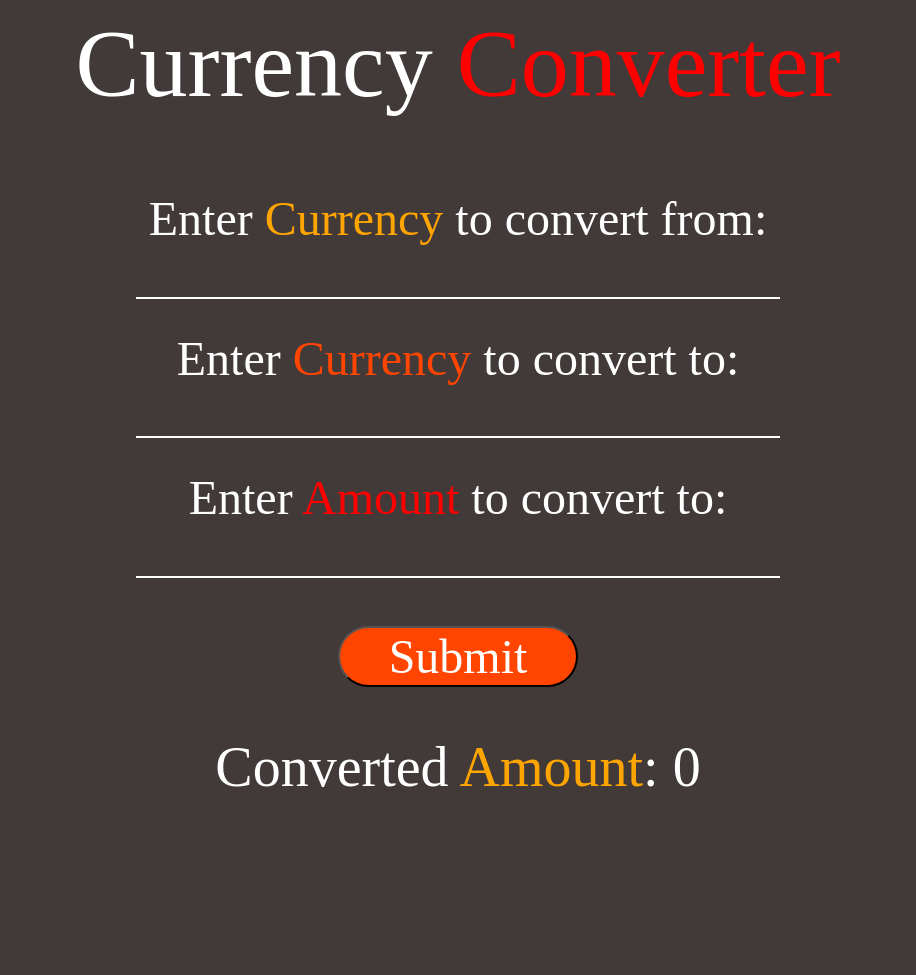
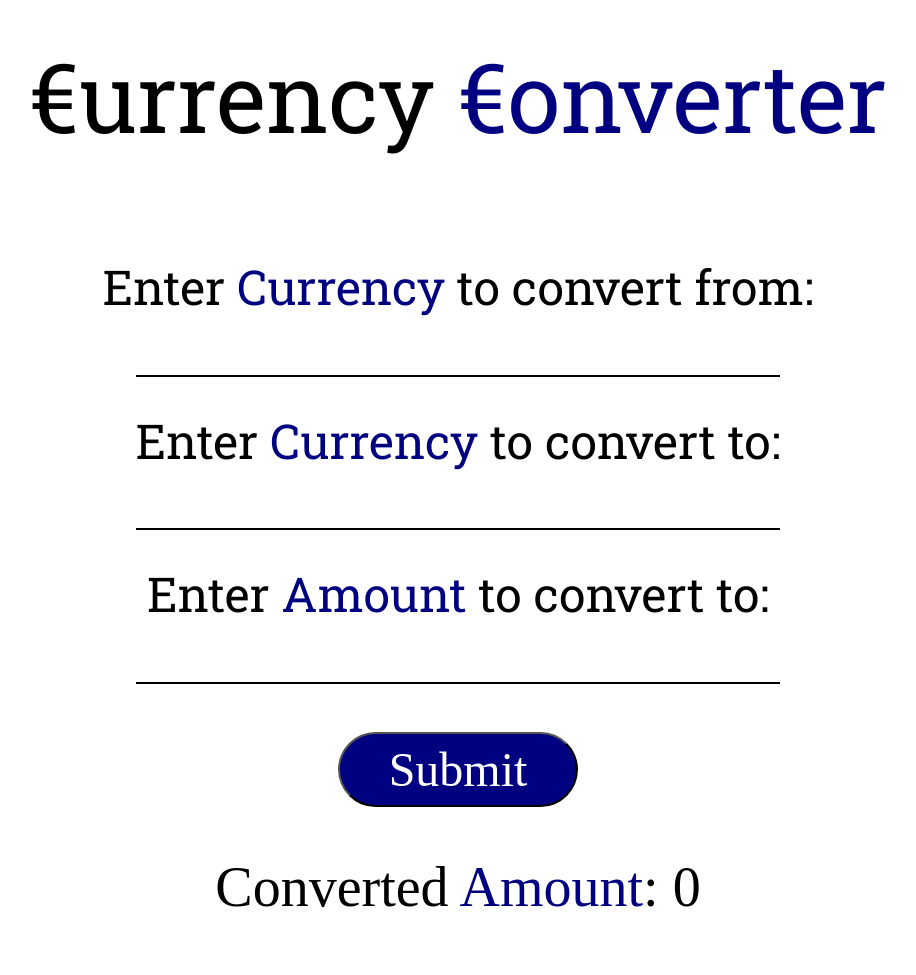
Before and after one commit to ArhaanB24/Currencyconverter, a Flask app: page / in a window 1280 px wide. Shown: the whole page, without its empty margins (182-1098 px from the left). Before the commit the page ends 787 px from the top, so only its background shows below. Run offline with Flask 3, Linux system fonts and the light colour scheme; parts of the project's set-up code (start-up, migrations or seed data) failed here and were passed over.

Commit message:
changed css
a

```diff
--- a/currency converter/static/style.css
+++ b/currency converter/static/style.css
@@ -1,9 +1,11 @@
+@import url('https://fonts.googleapis.com/css2?family=Roboto+Slab&display=swap');
+
 body {
-    background-color: rgb(66, 57, 57);
+    background-color: white;
     background-repeat: no-repeat;
     background-size: 100% 150%;
-    overflow: hidden;
-    color: white;
+    color: black;
+    font-family: 'Roboto Slab', serif;
 }
 *:focus {
     outline: none;
@@ -11,12 +13,10 @@ body {
 #heading {
     text-align: center;
     font-size: 6rem;
-    font-family: Agency FB;
 }
 #form{
     text-align: center;
     font-size: 3rem;
-    font-family: Agency FB;
 }
 input{
     width: 40rem;
@@ -24,32 +24,35 @@ input{
     margin-bottom: 2rem;
     background: transparent;
     border: none;
-    border-bottom:2px solid white ;
+    border-bottom:2px solid black ;
     font-size: 2rem;
-    color: white;
+    color: black;
 }
 .inpt{
     background: transparent;
     border: none;
-    border-bottom:2px solid white ;
+    border-bottom:2px solid black ;
     font-size: 2rem;
-    color: white;
+    color: black;
 }
 button{
     width:15rem;
-    background-color: orangered;
+    background-color: navy;
     font-family: Agency FB;
     font-size: 3rem;
     color:white;
     border-radius:50px;
     margin-top: 1rem;
+    padding-top: 0.5rem;
+    padding-bottom: 0.5rem;
 }
 #ans{
     text-align: center;
-    font-family: Agency FB;
+    font-family: 'Lucida Calligraphy';
     font-size: 3.5rem;
     margin-top: 3rem;
 }
 .flash{
-    font-size: 1rem;
+    font-size: 3rem;
+    color:red
 }
--- a/currency converter/templates/index.html
+++ b/currency converter/templates/index.html
@@ -1,19 +1,24 @@
+
 <!DOCTYPE html>
 <html lang="en">
+
 <head>
-    <meta charset="UTF-8">
-    <meta name="viewport" content="width=device-width, initial-scale=1.0">
     <title>Currency Converter</title>
     <link rel="stylesheet" href="{{ url_for('static',filename='style.css') }}">
 </head>
+<style>
+    #heading{
+        margin-top: 2rem;
+    }
+</style>
+
 <body>
     <center>
-    <span id="heading">Currency </span><span id="heading" style="color:red">Converter</span></center><br><br><br><br>
+        <p id="heading">€urrency <span id="heading" style="color:navy">€onverter</span></p>
+    </center>
     <div id="form">
-
-
         <form action="" method="post">
-            <label id="from" for="first">Enter <span style="color: orange">Currency</span> to convert from:<br>
+            <label id="from" for="first">Enter <span style="color: navy">Currency</span> to convert from:<br>
                 <datalist id="first" name="first">
                     {% for x in curr_lst %}
                     <option value="{{x}}">{{x}}</option>
@@ -22,7 +27,7 @@
                 <input autocomplete="on" list="first" name="first" id="first">
             </label>
             <br>
-            <label id="to" for="first">Enter <span style="color: orangered">Currency</span> to convert to:<br>
+            <label id="to" for="first">Enter <span style="color: navy">Currency</span> to convert to:<br>
                 <datalist id="second" name="second">
                     {% for x in curr_lst %}
                     <option value="{{x}}">{{x}}</option>
@@ -31,15 +36,15 @@
                 <input autocomplete="on" list="second" id="second" name="second">
             </label>
             <br>
-            <label id="convert" for="amount">Enter <span style="color: red">Amount</span> to convert to:<br>
+            <label id="convert" for="amount">Enter <span style="color: navy">Amount</span> to convert to:<br>
                 <input type="text" name="amount" id="amount" class="inpt" autocomplete="off"><br>
             </label>
             {% with messages = get_flashed_messages() %}
             {% if messages %}
-                <span class="flash">
+            <span class="flash">
                 <center>
-                {% for message in messages %}
-                {{ message }}
+                    {% for message in messages %}
+                    {{ message }}
                 </center>
                 {% endfor %}
             </span>
@@ -49,7 +54,7 @@
         </form>
     </div>
 
-    <p id="ans">Converted <span style="color:orange">Amount</span>: {{ ans }}</p>
+    <p id="ans">Converted <span style="color:navy">Amount</span>: {{ ans }}</p>
 </body>
 
 </html>
```
